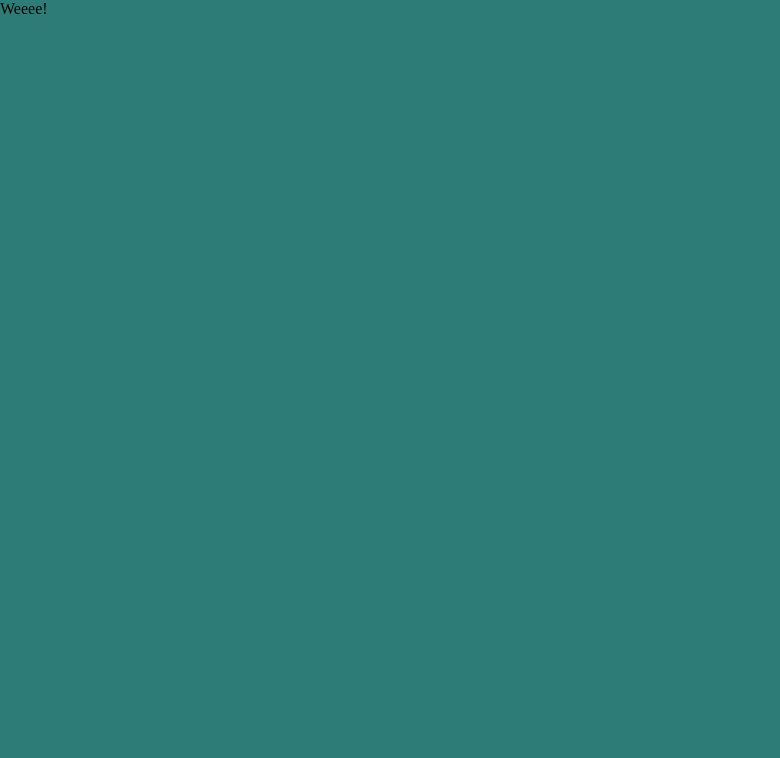
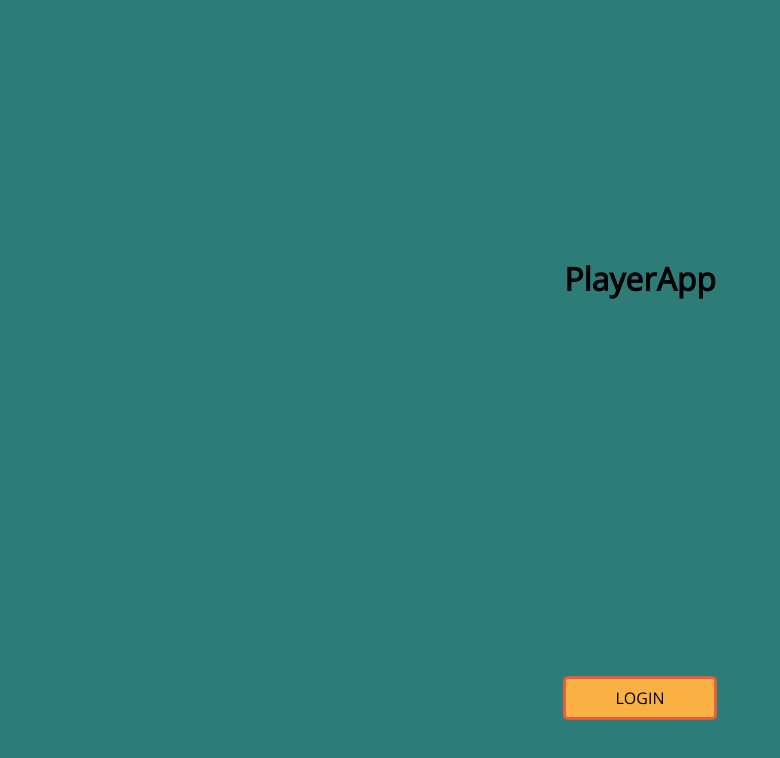
Before and after one commit to CharlieMantium/player-app, a React (Create React App) app: page / in a window 1280 px wide. Shown: the top 758 px of the page, without its empty margins (0-780 px from the left). Built offline with nearby package versions, Linux system fonts and the light colour scheme.

Commit message:
Added basic styles to splash

```diff
--- a/package.json
+++ b/package.json
@@ -11,6 +11,7 @@
     "@types/react": "^17.0.0",
     "@types/react-dom": "^17.0.0",
     "@types/styled-components": "^5.1.7",
+    "polished": "^4.1.1",
     "react": "^17.0.1",
     "react-dom": "^17.0.1",
     "react-scripts": "4.0.3",
--- a/public/index.html
+++ b/public/index.html
@@ -5,39 +5,16 @@
     <link rel="icon" href="%PUBLIC_URL%/favicon.ico" />
     <meta name="viewport" content="width=device-width, initial-scale=1" />
     <meta name="theme-color" content="#000000" />
-    <meta
-      name="description"
-      content="Web site created using create-react-app"
+    <meta name="description" content="Web site created using create-react-app" />
+    <link rel="apple-touch-icon" href="%PUBLIC_URL%/logo192.png" />
+    <link rel="manifest" href="%PUBLIC_URL%/manifest.json" />
+    <link
+      href="https://fonts.googleapis.com/css2?family=Open+Sans&family=Permanent+Marker&display=swap"
+      rel="stylesheet"
     />
-    <link rel="apple-touch-icon" href="%PUBLIC_URL%/logo192.png" />
-    <!--
-      manifest.json provides metadata used when your web app is installed on a
-      user's mobile device or desktop. See https://developers.google.com/web/fundamentals/web-app-manifest/
-    -->
-    <link rel="manifest" href="%PUBLIC_URL%/manifest.json" />
-    <!--
-      Notice the use of %PUBLIC_URL% in the tags above.
-      It will be replaced with the URL of the `public` folder during the build.
-      Only files inside the `public` folder can be referenced from the HTML.
-
-      Unlike "/favicon.ico" or "favicon.ico", "%PUBLIC_URL%/favicon.ico" will
-      work correctly both with client-side routing and a non-root public URL.
-      Learn how to configure a non-root public URL by running `npm run build`.
-    -->
     <title>React App</title>
   </head>
   <body>
-    <noscript>You need to enable JavaScript to run this app.</noscript>
     <div id="root"></div>
-    <!--
-      This HTML file is a template.
-      If you open it directly in the browser, you will see an empty page.
-
-      You can add webfonts, meta tags, or analytics to this file.
-      The build step will place the bundled scripts into the <body> tag.
-
-      To begin the development, run `npm start` or `yarn start`.
-      To create a production bundle, use `npm run build` or `yarn build`.
-    -->
   </body>
 </html>
--- a/src/components/App/index.tsx
+++ b/src/components/App/index.tsx
@@ -1,11 +1,20 @@
 import React from 'react';
+import styled from 'styled-components/macro';
 
-function App() {
+import Splash from '../Splash';
+
+const Wrapper = styled.div`
+  display: flex;
+  flex-direction: column;
+  flex: 1;
+`;
+
+const App = () => {
   return (
-    <div>
-      Weeee!
-    </div>
+    <Wrapper>
+      <Splash />
+    </Wrapper>
   );
-}
+};
 
 export default App;
--- /dev/null
+++ b/src/components/Splash/index.tsx
@@ -0,0 +1,32 @@
+import React from 'react';
+import styled from 'styled-components/macro';
+import { rem } from 'polished';
+
+import { colors } from '../../styles/base';
+
+const Wrapper = styled.div`
+  padding: ${rem(240)} ${rem(20)} ${rem(80)};
+  display: flex;
+  flex-direction: column;
+  align-items: center;
+  justify-content: space-between;
+  flex: 1;
+`;
+
+const Logo = styled.h1``;
+
+const Button = styled.button`
+  padding: ${rem(10)} ${rem(50)};
+  border: ${rem(3)} solid ${colors.alpha};
+  border-radius: ${rem(5)};
+  background-color: ${colors.beta};
+`;
+
+const Splash = () => (
+  <Wrapper>
+    <Logo>PlayerApp</Logo>
+    <Button>LOGIN</Button>
+  </Wrapper>
+);
+
+export default Splash;
--- a/src/styles/Layout/index.tsx
+++ b/src/styles/Layout/index.tsx
@@ -1,5 +1,5 @@
 import React from 'react';
-import styled, { createGlobalStyle } from 'styled-components';
+import styled, { createGlobalStyle } from 'styled-components/macro';
 import { Normalize } from 'styled-normalize';
 
 import { colors } from '../base';
@@ -11,6 +11,7 @@ const GlobalStyle = createGlobalStyle`
 
   body {
     background-color: ${colors.epsilon};
+    font-family: 'Open Sans', sans-serif;
   };
 
   *, *::before, *::after {
@@ -21,6 +22,7 @@ const GlobalStyle = createGlobalStyle`
 const StyledWrapper = styled.div`
   display: flex;
   flex-direction: column;
+  height: 100vh;
 `;
 
 const Layout: React.FC = ({ children }) => (
```
Also changed, not shown: 1 other file (tests, documents, lock files or other folders).
